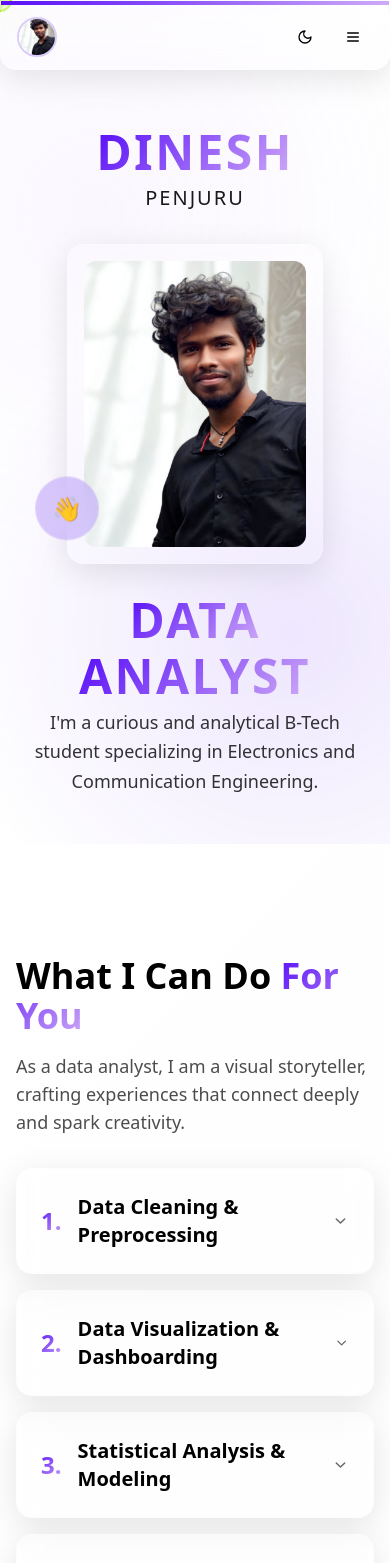
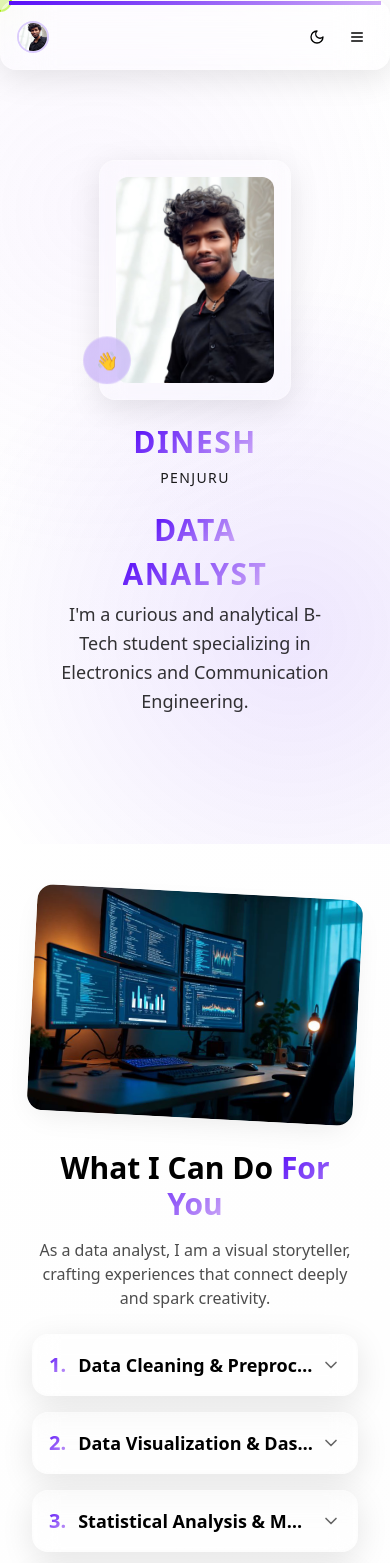
Before and after one commit to Dharnishh/dineshpenjuru, a React (Vite) app: page / in a window 390 px wide. Shown: the top 1563 px of the page. Built offline with nearby package versions, Linux system fonts and the light colour scheme.

Commit message:
Improve Responsive Design for All Devices

```diff
--- a/src/components/FlipCard.tsx
+++ b/src/components/FlipCard.tsx
@@ -40,7 +40,7 @@ export const FlipCard = forwardRef<FlipCardRef, FlipCardProps>(
     return (
       <div
         className={cn(
-          "flip-card cursor-pointer w-80 h-80 mx-auto",
+          "flip-card cursor-pointer mx-auto",
           isFlipped && "flipped",
           className
         )}
@@ -52,7 +52,7 @@ export const FlipCard = forwardRef<FlipCardRef, FlipCardProps>(
             <img
               src={frontImage}
               alt={alt}
-              className="w-full h-full object-cover rounded-xl"
+              className="w-full h-full object-cover rounded-xl object-center"
             />
           </div>
 
@@ -61,7 +61,7 @@ export const FlipCard = forwardRef<FlipCardRef, FlipCardProps>(
             <img
               src={backImage}
               alt={`${alt} - Skills`}
-              className="w-full h-full object-cover rounded-xl"
+              className="w-full h-full object-cover rounded-xl object-center"
             />
           </div>
         </div>
--- a/src/components/Navbar.tsx
+++ b/src/components/Navbar.tsx
@@ -44,27 +44,27 @@ export const Navbar = ({ darkMode, toggleDarkMode }: NavbarProps) => {
       <nav
         className={`fixed top-0 left-0 right-0 z-50 transition-all duration-300 ${
           isHomePage ? "opacity-0 pointer-events-none" : "opacity-100"
-        } ${scrolled || !isHomePage ? "glass-card backdrop-blur-xl" : "bg-transparent"}`}
+        } ${scrolled || !isHomePage ? "glass-card backdrop-blur-xl" : "bg-transparent"} px-2 sm:px-0`}
       >
         <div className="w-full h-1 bg-gradient-primary"></div>
-      <div className="container-width px-4 sm:px-6">
+      <div className="container-width px-2 sm:px-4 lg:px-6">
         <div className="flex items-center justify-between h-16">
           {/* Avatar */}
           <div className="flex items-center">
             <img
               src={dineshProfile}
               alt="P.V. Dinesh"
-              className="w-10 h-10 rounded-full object-cover border-2 border-primary/20"
+              className="w-8 h-8 sm:w-10 sm:h-10 rounded-full object-cover border-2 border-primary/20"
             />
           </div>
 
           {/* Desktop Navigation */}
-          <div className="hidden md:flex items-center space-x-8">
+          <div className="hidden lg:flex items-center space-x-6 xl:space-x-8">
             {navItems.map((item) => (
               <a
                 key={item.name}
                 href={item.href}
-                className="text-foreground/80 hover:text-primary transition-colors duration-300 font-medium"
+                className="text-foreground/80 hover:text-primary transition-colors duration-300 font-medium text-sm xl:text-base"
               >
                 {item.name}
               </a>
@@ -72,60 +72,62 @@ export const Navbar = ({ darkMode, toggleDarkMode }: NavbarProps) => {
           </div>
 
           {/* Theme Toggle & Contact Button */}
-          <div className="hidden md:flex items-center space-x-4">
+          <div className="hidden lg:flex items-center space-x-3 xl:space-x-4">
             <Button
               variant="ghost"
               size="icon"
               onClick={toggleDarkMode}
-              className="rounded-full"
+              className="rounded-full w-8 h-8 xl:w-10 xl:h-10"
             >
-              {darkMode ? <Sun className="h-5 w-5" /> : <Moon className="h-5 w-5" />}
+              {darkMode ? <Sun className="h-4 w-4 xl:h-5 xl:w-5" /> : <Moon className="h-4 w-4 xl:h-5 xl:w-5" />}
             </Button>
-            <Button variant="contact" asChild>
+            <Button variant="contact" size="sm" asChild className="text-sm xl:text-base px-4 xl:px-8">
               <a href="#contact">Contact</a>
             </Button>
           </div>
 
           {/* Mobile Menu Button */}
-          <div className="md:hidden flex items-center space-x-2">
+          <div className="lg:hidden flex items-center space-x-2">
             <Button
               variant="ghost"
               size="icon"
               onClick={toggleDarkMode}
-              className="rounded-full"
+              className="rounded-full w-8 h-8"
             >
-              {darkMode ? <Sun className="h-5 w-5" /> : <Moon className="h-5 w-5" />}
+              {darkMode ? <Sun className="h-4 w-4" /> : <Moon className="h-4 w-4" />}
             </Button>
             <Button
               variant="ghost"
               size="icon"
               onClick={() => setIsMenuOpen(!isMenuOpen)}
-              className="rounded-full"
+              className="rounded-full w-8 h-8"
             >
-              {isMenuOpen ? <X className="h-5 w-5" /> : <Menu className="h-5 w-5" />}
+              {isMenuOpen ? <X className="h-4 w-4" /> : <Menu className="h-4 w-4" />}
             </Button>
           </div>
         </div>
 
         {/* Mobile Menu */}
         {isMenuOpen && (
-          <div className="md:hidden absolute top-full left-0 right-0 glass-card backdrop-blur-xl border-t border-white/10">
-            <div className="px-4 py-6 space-y-4">
+          <div className="lg:hidden absolute top-full left-0 right-0 glass-card backdrop-blur-xl border-t border-white/10 mx-2 sm:mx-0 rounded-b-2xl">
+            <div className="px-4 py-4 sm:py-6 space-y-3 sm:space-y-4">
               {navItems.map((item) => (
                 <a
                   key={item.name}
                   href={item.href}
-                  className="block text-foreground/80 hover:text-primary transition-colors duration-300 font-medium py-2"
+                  className="block text-foreground/80 hover:text-primary transition-colors duration-300 font-medium py-2 text-center"
                   onClick={() => setIsMenuOpen(false)}
                 >
                   {item.name}
                 </a>
               ))}
-              <Button variant="contact" className="w-full mt-4" asChild>
+              <div className="pt-2">
+                <Button variant="contact" className="w-full" asChild>
                 <a href="#contact" onClick={() => setIsMenuOpen(false)}>
                   Contact
                 </a>
-              </Button>
+                </Button>
+              </div>
             </div>
           </div>
         )}
--- a/src/components/sections/HeroSection.tsx
+++ b/src/components/sections/HeroSection.tsx
@@ -32,25 +32,31 @@ export const HeroSection = () => {
   }, []);
 
   return (
-    <section id="home" className="min-h-screen flex items-center section-padding pt-32">
+    <section id="home" className="min-h-screen flex items-center section-padding pt-20 sm:pt-24 lg:pt-32">
       <div className="container-width">
         <div className="relative">
           {/* Main Content Grid - Matching Image 3 Layout */}
-          <div className="grid grid-cols-1 lg:grid-cols-3 gap-8 items-center min-h-[600px]">
+          <div className="grid grid-cols-1 lg:grid-cols-3 gap-6 sm:gap-8 items-center min-h-[500px] sm:min-h-[600px]">
             {/* Left Column - "DINESH" */}
             <div className="flex flex-col items-center lg:items-end justify-center space-y-2">
-              <h1 className="text-5xl md:text-6xl lg:text-7xl xl:text-8xl font-bold tracking-wider gradient-text">DINESH</h1>
-              <h2 className="text-xl md:text-2xl lg:text-3xl tracking-widest uppercase text-foreground/90 font-medium">PENJURU</h2>
+              <h1 className="text-3xl sm:text-4xl md:text-5xl lg:text-6xl xl:text-7xl 2xl:text-8xl font-bold tracking-wider gradient-text text-center lg:text-right">DINESH</h1>
+              <h2 className="text-sm sm:text-base md:text-xl lg:text-2xl xl:text-3xl tracking-widest uppercase text-foreground/90 font-medium text-center lg:text-right">PENJURU</h2>
             </div>
 
             {/* Center Column - Profile Card */}
-            <div className="flex flex-col items-center space-y-6">
+            <div className="flex flex-col items-center space-y-4 sm:space-y-6 order-first lg:order-none">
               {/* Auto-Flip Card Avatar */}
               <div className="relative">
-                <FlipCard ref={heroAvatarRef} frontImage={dineshProfile} backImage={skillsClipart} alt="P.V. Dinesh" className="w-64 h-80 md:w-72 md:h-96 lg:w-80 lg:h-96" />
+                <FlipCard
+                  ref={heroAvatarRef}
+                  frontImage={dineshProfile}
+                  backImage={skillsClipart}
+                  alt="P.V. Dinesh"
+                  className="w-48 h-60 sm:w-56 sm:h-72 md:w-64 md:h-80 lg:w-72 lg:h-90 xl:w-80 xl:h-96"
+                />
 
                 {/* Waving Hand Button - Left side, bottom of flipcard */}
-                <Button variant="glass" size="icon" className="absolute -left-8 bottom-4 w-16 h-16 rounded-full text-2xl hover-glow animate-float bg-primary/20">
+                <Button variant="glass" size="icon" className="absolute -left-4 sm:-left-6 lg:-left-8 bottom-2 sm:bottom-4 w-12 h-12 sm:w-14 sm:h-14 lg:w-16 lg:h-16 rounded-full text-lg sm:text-xl lg:text-2xl hover-glow animate-float bg-primary/20">
                   👋
                 </Button>
               </div>
@@ -58,11 +64,11 @@ export const HeroSection = () => {
 
             {/* Right Column - "DATA ANALYST" */}
             <div className="flex flex-col items-center lg:items-start justify-center space-y-2">
-              <h2 className="text-5xl md:text-6xl lg:text-7xl xl:text-8xl font-bold tracking-wider gradient-text">DATA</h2>
-              <h2 className="text-5xl md:text-6xl lg:text-7xl xl:text-8xl font-bold tracking-wider gradient-text">ANALYST</h2>
+              <h2 className="text-3xl sm:text-4xl md:text-5xl lg:text-6xl xl:text-7xl 2xl:text-8xl font-bold tracking-wider gradient-text text-center lg:text-left">DATA</h2>
+              <h2 className="text-3xl sm:text-4xl md:text-5xl lg:text-6xl xl:text-7xl 2xl:text-8xl font-bold tracking-wider gradient-text text-center lg:text-left">ANALYST</h2>
 
               {/* Description moved here */}
-              <div className="mt-4 max-w-md">
+              <div className="mt-4 max-w-xs sm:max-w-sm md:max-w-md px-4 lg:px-0">
                 <p className="text-foreground/80 text-lg leading-relaxed text-center lg:text-left">
                   I'm a curious and analytical B-Tech student specializing in
                   Electronics and Communication Engineering.
--- a/src/components/sections/ServicesSection.tsx
+++ b/src/components/sections/ServicesSection.tsx
@@ -35,15 +35,15 @@ export const ServicesSection = () => {
   return (
     <section id="services" className="section-padding">
       <div className="container-width">
-        <div className="grid grid-cols-1 lg:grid-cols-2 gap-16 items-center">
+        <div className="grid grid-cols-1 lg:grid-cols-2 gap-8 lg:gap-16 items-center">
           {/* Left Column - Services List */}
-          <div className="space-y-8">
-            <div className="space-y-4">
-              <h2 className="text-4xl md:text-5xl font-bold">
+          <div className="space-y-6 lg:space-y-8">
+            <div className="space-y-4 text-center lg:text-left">
+              <h2 className="text-3xl sm:text-4xl lg:text-5xl font-bold">
                 What I Can Do{" "}
                 <span className="gradient-text">For You</span>
               </h2>
-              <p className="text-foreground/70 text-lg">
+              <p className="text-foreground/70 text-base sm:text-lg">
                 As a data analyst, I am a visual storyteller, crafting
                 experiences that connect deeply and spark creativity.
               </p>
@@ -53,26 +53,28 @@ export const ServicesSection = () => {
               {services.map((service, index) => (
                 <div
                   key={index}
-                  className="glass-card p-6 hover-glow cursor-pointer transition-all duration-300"
+                  className="glass-card p-4 sm:p-6 hover-glow cursor-pointer transition-all duration-300"
                   onClick={() => toggleService(index)}
                 >
-                  <div className="flex items-center justify-between">
-                    <div className="flex items-center space-x-4">
-                      <span className="text-2xl font-bold gradient-text">
+                  <div className="flex items-center justify-between flex-wrap gap-2">
+                    <div className="flex items-center space-x-3 sm:space-x-4 flex-1 min-w-0">
+                      <span className="text-xl sm:text-2xl font-bold gradient-text flex-shrink-0">
                         {service.number}.
                       </span>
-                      <h3 className="text-xl font-semibold">{service.title}</h3>
+                      <h3 className="text-lg sm:text-xl font-semibold truncate">{service.title}</h3>
                     </div>
-                    {expandedService === index ? (
+                    <div className="flex-shrink-0">
+                      {expandedService === index ? (
                       <ChevronUp className="w-5 h-5 text-primary" />
-                    ) : (
+                      ) : (
                       <ChevronDown className="w-5 h-5 text-foreground/60" />
-                    )}
+                      )}
+                    </div>
                   </div>
 
                   {expandedService === index && (
-                    <div className="mt-4 pt-4 border-t border-white/10">
-                      <p className="text-foreground/80 leading-relaxed">
+                    <div className="mt-3 sm:mt-4 pt-3 sm:pt-4 border-t border-white/10">
+                      <p className="text-sm sm:text-base text-foreground/80 leading-relaxed">
                         {service.description}
                       </p>
                     </div>
@@ -83,12 +85,12 @@ export const ServicesSection = () => {
           </div>
 
           {/* Right Column - Tilted Image */}
-          <div className="relative">
+          <div className="relative order-first lg:order-last">
             <div className="transform rotate-3 hover:rotate-1 transition-transform duration-500">
               <img
                 src={workspaceTilted}
                 alt="Data Analytics Workspace"
-                className="w-full rounded-2xl shadow-card hover-glow"
+                className="w-full max-w-md lg:max-w-none mx-auto rounded-2xl shadow-card hover-glow"
               />
             </div>
           </div>
--- a/src/index.css
+++ b/src/index.css
@@ -167,11 +167,84 @@
 
   /* Section Spacing */
   .section-padding {
-    @apply px-4 sm:px-6 lg:px-8 py-20;
+    @apply px-4 sm:px-6 lg:px-8 py-12 sm:py-16 lg:py-20;
   }
 
   /* Container Max Width */
   .container-width {
-    @apply max-w-7xl mx-auto;
+    @apply max-w-7xl mx-auto px-4 sm:px-0;
+  }
+
+  /* Responsive Typography */
+  @screen sm {
+    .section-padding {
+      @apply py-16;
+    }
+  }
+
+  @screen lg {
+    .section-padding {
+      @apply py-20;
+    }
+  }
+
+  /* Mobile-first responsive utilities */
+  .text-responsive-xs {
+    @apply text-xs sm:text-sm;
+  }
+
+  .text-responsive-sm {
+    @apply text-sm sm:text-base;
+  }
+
+  .text-responsive-base {
+    @apply text-base sm:text-lg;
+  }
+
+  .text-responsive-lg {
+    @apply text-lg sm:text-xl lg:text-2xl;
+  }
+
+  .text-responsive-xl {
+    @apply text-xl sm:text-2xl lg:text-3xl;
+  }
+
+  .text-responsive-2xl {
+    @apply text-2xl sm:text-3xl lg:text-4xl;
+  }
+
+  .text-responsive-3xl {
+    @apply text-3xl sm:text-4xl lg:text-5xl;
+  }
+
+  /* Responsive spacing utilities */
+  .space-responsive-sm {
+    @apply space-y-4 sm:space-y-6;
+  }
+
+  .space-responsive-md {
+    @apply space-y-6 sm:space-y-8;
+  }
+
+  .space-responsive-lg {
+    @apply space-y-8 sm:space-y-12;
+  }
+
+  /* Mobile touch targets */
+  .touch-target {
+    @apply min-h-[44px] min-w-[44px];
+  }
+
+  /* Responsive grid gaps */
+  .gap-responsive-sm {
+    @apply gap-4 sm:gap-6;
+  }
+
+  .gap-responsive-md {
+    @apply gap-6 sm:gap-8;
+  }
+
+  .gap-responsive-lg {
+    @apply gap-8 sm:gap-12 lg:gap-16;
   }
 }
```
Also changed, not shown: src/components/Footer.tsx (+5 -5 lines), src/components/sections/AboutSection.tsx (+20 -18 lines), src/components/sections/ContactSection.tsx (+8 -8 lines), src/components/sections/ExperienceSection.tsx (+14 -14 lines), src/components/sections/ProjectsSection.tsx (+13 -13 lines), src/components/sections/SkillsSection.tsx (+12 -12 lines), src/components/sections/TechStackSection.tsx (+12 -12 lines).
